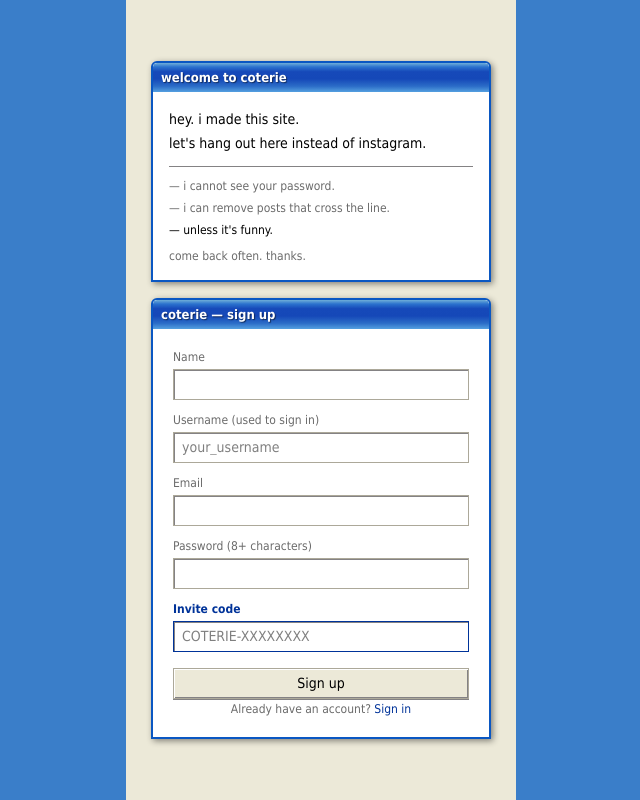
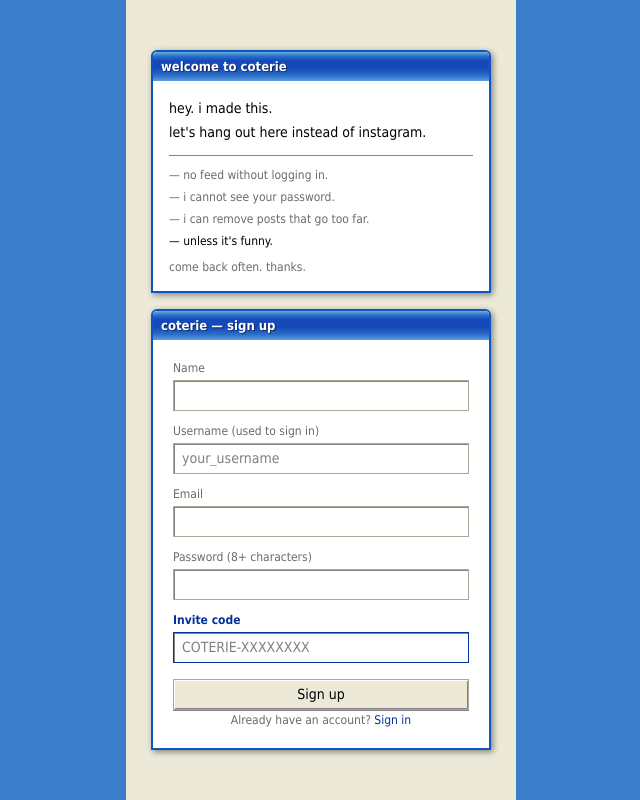
Before and after one commit to junesok/coterie, a Next.js app: page /register in a window 1280 px wide. Shown: the whole page, without its empty margins (319-959 px from the left). Built offline with nearby package versions, Linux system fonts and the light colour scheme; no server answers.

Commit message:
feat: 소개문 수정

```diff
--- a/app/register/page.tsx
+++ b/app/register/page.tsx
@@ -116,11 +116,12 @@ function RegisterForm() {
       <div className="xp-window w-full max-w-[340px]">
         <div className="xp-titlebar"><span>welcome to coterie</span></div>
         <div className="p-4 flex flex-col gap-2.5 text-sm" style={{ color: "var(--text-base)", lineHeight: 1.7 }}>
-          <p>hey. i made this site.<br />let&apos;s hang out here instead of instagram.</p>
+          <p>hey. i made this.<br />let&apos;s hang out here instead of instagram.</p>
           <hr className="xp-hr" />
           <ul className="flex flex-col gap-1.5 text-xs" style={{ color: "var(--text-sub)" }}>
+            <li>— no feed without logging in.</li>
             <li>— i cannot see your password.</li>
-            <li>— i can remove posts that cross the line.</li>
+            <li>— i can remove posts that go too far.</li>
             <li style={{ color: "var(--text-base)" }}>— unless it&apos;s funny.</li>
           </ul>
           <p className="text-xs" style={{ color: "var(--text-sub)" }}>come back often. thanks.</p>
--- a/app/settings/page.tsx
+++ b/app/settings/page.tsx
@@ -223,13 +223,14 @@ export default function SettingsPage() {
 
         {/* 사이트 소개 */}
         <div className="xp-window mt-2">
-          <div className="xp-titlebar"><span>from the creator</span></div>
+          <div className="xp-titlebar"><span>welcome to coterie</span></div>
           <div className="p-4 flex flex-col gap-2.5 text-sm" style={{ color: "var(--text-base)", lineHeight: 1.7 }}>
-            <p>hey. i made this site.<br />let&apos;s hang out here instead of instagram.</p>
+            <p>hey. i made this.<br />let&apos;s hang out here instead of instagram.</p>
             <hr className="xp-hr" />
             <ul className="flex flex-col gap-1.5 text-xs" style={{ color: "var(--text-sub)" }}>
+              <li>— no feed without logging in.</li>
               <li>— i cannot see your password.</li>
-              <li>— i can remove posts that cross the line.</li>
+              <li>— i can remove posts that go too far.</li>
               <li style={{ color: "var(--text-base)" }}>— unless it&apos;s funny.</li>
             </ul>
             <p className="text-xs" style={{ color: "var(--text-sub)" }}>come back often. thanks.</p>
```
